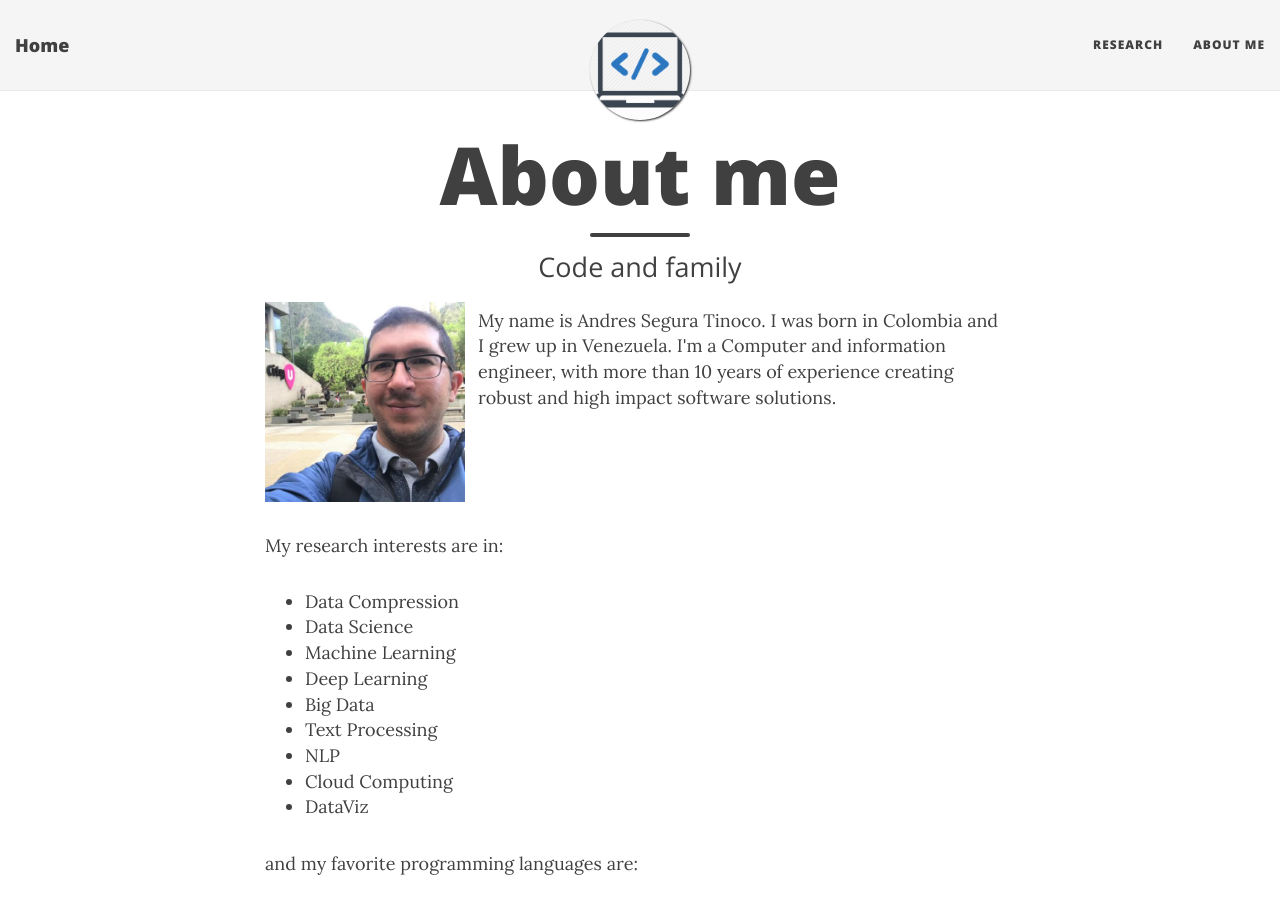
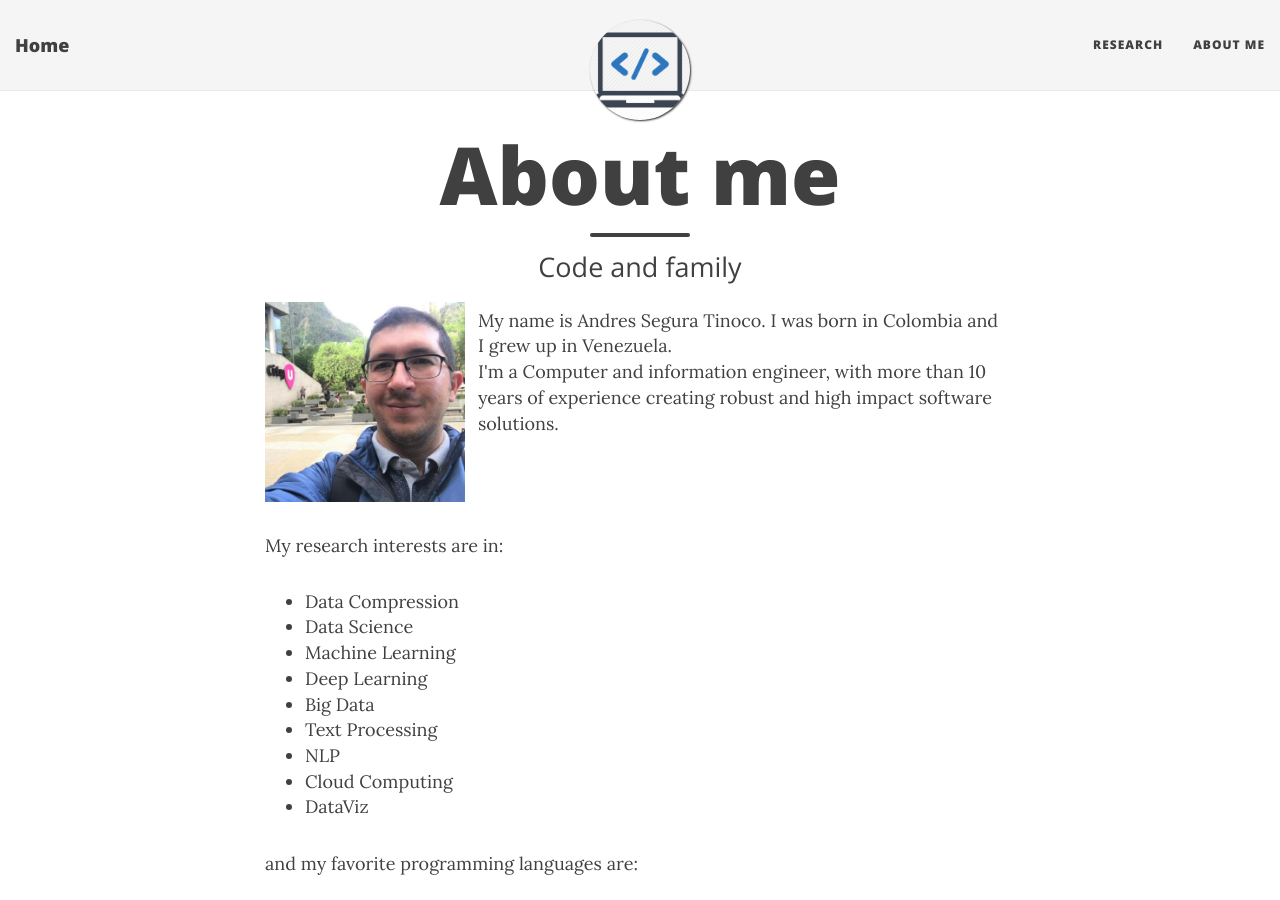
Before and after one commit to ansegura7/ansegura7.github.io, a Jekyll site: the page built from aboutme.md, in a window 1280 px wide and 900 px high. Built offline with Jekyll 4.4.1, drawn with Linux system fonts in a browser that asks for light colours; nearby versions of some CDN libraries.

Commit message:
Update AboutMe
Added a <br/> tag to separate the text of the Bio.

```diff
--- a/aboutme.md
+++ b/aboutme.md
@@ -7,7 +7,7 @@ subtitle: Code and family
 <table>
 	<tr style="border:none;">
 		<td style="border:none; padding:0px" width="200"><img alt="Andres Segura Tinoco image" src="https://raw.githubusercontent.com/ansegura7/ansegura7.github.io/master/img/avatar-icon-ast.png"></td>
-		<td style="border:none; vertical-align:top;">My name is Andres Segura Tinoco. I was born in Colombia and I grew up in Venezuela. I'm a Computer and information engineer, with more than 10 years of experience creating robust and high impact software solutions.</td>
+		<td style="border:none; vertical-align:top;">My name is Andres Segura Tinoco. I was born in Colombia and I grew up in Venezuela.<br/>I'm a Computer and information engineer, with more than 10 years of experience creating robust and high impact software solutions.</td>
 	</tr>
 </table>
 
```
